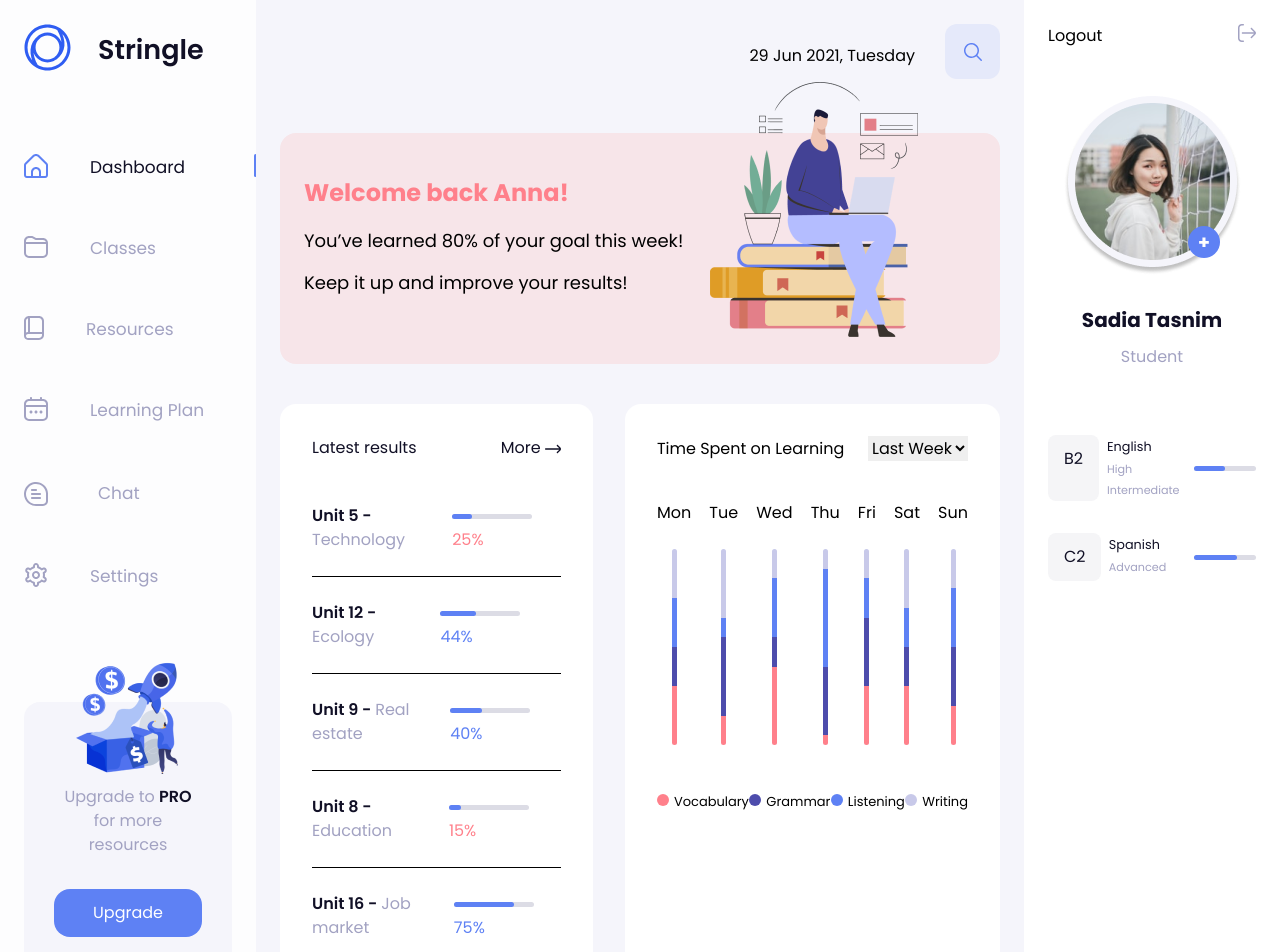
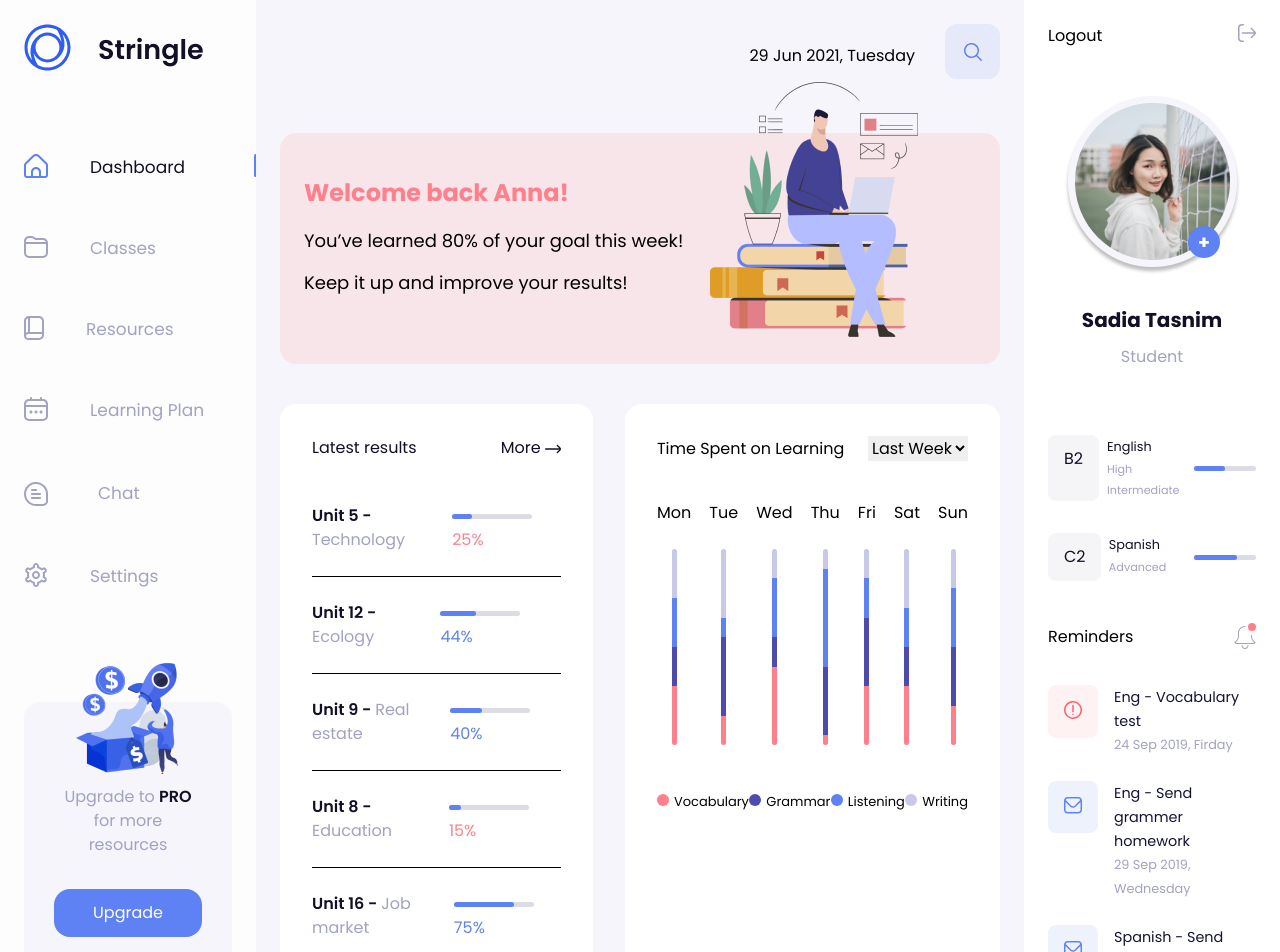
Before and after one commit to mbmaurya/sample-code-angular-frontendone, an Angular app: page / in a window 1280 px wide. Shown: the top 952 px of the page. Built offline with nearby package versions, Linux system fonts and the light colour scheme.

Commit message:
Add section reminder in rightpane component

```diff
--- a/src/app/rightpane/rightpane.component.css
+++ b/src/app/rightpane/rightpane.component.css
@@ -119,3 +119,38 @@
   border-radius: 3px;
   height: 5px;
 }
+
+.reminders .header {
+  display: flex;
+  justify-content: space-between;
+  align-items: center;
+}
+
+.reminders .body .reminder {
+  display: flex;
+  margin-top: 1.5rem;
+  align-items: flex-start;
+}
+
+.reminders .body .reminder .icon {
+  padding: 1rem;
+  border-radius: 0.5rem;
+}
+
+.reminders .body .reminder .reminder-content {
+  padding-left: 1rem;
+}
+
+.reminders .body .reminder .reminder-content .title {
+  font-size: 0.9rem;
+  line-height: 1.5rem;
+  color: #131336;
+  font-weight: 400;
+}
+
+.reminders .body .reminder .reminder-content .date {
+  font-size: 0.8rem;
+  line-height: 1.5rem;
+  font-weight: 400;
+  color: #a2a2c2;
+}
--- a/src/app/rightpane/rightpane.component.html
+++ b/src/app/rightpane/rightpane.component.html
@@ -79,4 +79,102 @@
       </div>
     </div>
   </section>
+
+  <section class="reminders">
+    <div class="header">
+      <p>Reminders</p>
+      <span>
+        <svg
+          width="22"
+          height="26"
+          viewBox="0 0 22 26"
+          fill="none"
+          xmlns="http://www.w3.org/2000/svg"
+        >
+          <path
+            d="M11 26C9.07 26 7.5 24.43 7.5 22.5C7.5 22.224 7.724 22 8 22C8.276 22 8.5 22.224 8.5 22.5C8.5 23.878 9.621 25 11 25C12.379 25 13.5 23.878 13.5 22.5C13.5 22.224 13.724 22 14 22C14.276 22 14.5 22.224 14.5 22.5C14.5 24.43 12.93 26 11 26Z"
+            fill="#A2A2C2"
+          />
+          <path
+            d="M19.5 21H2.5C1.673 21 0.5 20.327 0.5 19.5C0.5 19.061 1.191 18.646 1.524 18.36C1.545 18.342 1.568 18.326 1.591 18.312C3.123 16.982 4 15.064 4 13.04V10C4 6.14 7.141 3 11 3C11.08 3 11.177 3.003 11.257 3.019C11.528 3.072 11.704 3.335 11.651 3.606C11.599 3.877 11.335 4.053 11.063 4C7.691 4 5 6.692 5 10V13.04C5 15.383 3.974 17.599 2.185 19.121C2.169 19.134 2.153 19.147 2.135 19.158C2.049 19.25 2 19.372 2 19.5C2 19.776 2.225 20 2.5 20H19.5C19.775 20 20 19.776 20 19.5C20 19.372 19.951 19.249 19.863 19.157C19.846 19.146 19.831 19.134 19.815 19.121C18.026 17.599 17 15.383 17 13.04V11.97C17 11.694 17.224 11.47 17.5 11.47C17.776 11.47 18 11.694 18 11.97V13.04C18 15.066 18.878 16.984 20.411 18.314C20.434 18.328 20.456 18.343 20.475 18.36C20.809 18.646 21.5 19.061 21.5 19.5C21.5 20.327 20.327 21 19.5 21Z"
+            fill="#A2A2C2"
+          />
+          <circle cx="18" cy="4" r="4" fill="#FF808B" />
+        </svg>
+      </span>
+    </div>
+
+    <div class="body">
+      <div class="reminder">
+        <span class="icon" style="background-color: #fef2f3">
+          <svg
+            width="18"
+            height="18"
+            viewBox="0 0 18 18"
+            fill="none"
+            xmlns="http://www.w3.org/2000/svg"
+          >
+            <path
+              d="M9 0C7.21997 0 5.47991 0.527841 3.99987 1.51677C2.51983 2.50571 1.36628 3.91131 0.685088 5.55585C0.00389957 7.20038 -0.17433 9.00998 0.172936 10.7558C0.520203 12.5016 1.37737 14.1053 2.63604 15.364C3.89471 16.6226 5.49836 17.4798 7.24419 17.8271C8.99002 18.1743 10.7996 17.9961 12.4442 17.3149C14.0887 16.6337 15.4943 15.4802 16.4832 14.0001C17.4722 12.5201 18 10.78 18 9C17.9974 6.61384 17.0484 4.32616 15.3611 2.63889C13.6738 0.951621 11.3862 0.00258081 9 0V0ZM9 16.5C7.51664 16.5 6.06659 16.0601 4.83323 15.236C3.59986 14.4119 2.63856 13.2406 2.07091 11.8701C1.50325 10.4997 1.35473 8.99168 1.64411 7.53682C1.9335 6.08196 2.64781 4.74559 3.6967 3.6967C4.7456 2.6478 6.08197 1.9335 7.53683 1.64411C8.99168 1.35472 10.4997 1.50325 11.8701 2.0709C13.2406 2.63856 14.4119 3.59985 15.236 4.83322C16.0601 6.06659 16.5 7.51664 16.5 9C16.4978 10.9885 15.7069 12.8948 14.3009 14.3009C12.8948 15.7069 10.9885 16.4978 9 16.5Z"
+              fill="#FF606D"
+            />
+            <path
+              d="M9 3.75C8.80109 3.75 8.61032 3.82902 8.46967 3.96967C8.32902 4.11032 8.25 4.30109 8.25 4.5V10.5C8.25 10.6989 8.32902 10.8897 8.46967 11.0303C8.61032 11.171 8.80109 11.25 9 11.25C9.19891 11.25 9.38968 11.171 9.53033 11.0303C9.67098 10.8897 9.75 10.6989 9.75 10.5V4.5C9.75 4.30109 9.67098 4.11032 9.53033 3.96967C9.38968 3.82902 9.19891 3.75 9 3.75Z"
+              fill="#FF606D"
+            />
+            <path
+              d="M9.75 13.5C9.75 13.0858 9.41421 12.75 9 12.75C8.58579 12.75 8.25 13.0858 8.25 13.5C8.25 13.9142 8.58579 14.25 9 14.25C9.41421 14.25 9.75 13.9142 9.75 13.5Z"
+              fill="#FF606D"
+            />
+          </svg>
+        </span>
+        <span class="reminder-content">
+          <div class="title">Eng - Vocabulary test</div>
+          <div class="date">24 Sep 2019, Firday</div>
+        </span>
+      </div>
+
+      <div class="reminder">
+        <span class="icon" style="background-color: #eef2fd">
+          <svg
+            width="18"
+            height="17"
+            viewBox="0 0 18 17"
+            fill="none"
+            xmlns="http://www.w3.org/2000/svg"
+          >
+            <path
+              d="M14.25 0H3.75C2.7558 0.00119089 1.80267 0.396661 1.09966 1.09966C0.396661 1.80267 0.00119089 2.7558 0 3.75L0 12.75C0.00119089 13.7442 0.396661 14.6973 1.09966 15.4003C1.80267 16.1033 2.7558 16.4988 3.75 16.5H14.25C15.2442 16.4988 16.1973 16.1033 16.9003 15.4003C17.6033 14.6973 17.9988 13.7442 18 12.75V3.75C17.9988 2.7558 17.6033 1.80267 16.9003 1.09966C16.1973 0.396661 15.2442 0.00119089 14.25 0ZM3.75 1.5H14.25C14.6991 1.50088 15.1376 1.63614 15.5092 1.88835C15.8808 2.14057 16.1684 2.49821 16.335 2.91525L10.5915 8.6595C10.1688 9.08049 9.59656 9.31685 9 9.31685C8.40344 9.31685 7.83118 9.08049 7.4085 8.6595L1.665 2.91525C1.83161 2.49821 2.11921 2.14057 2.49079 1.88835C2.86236 1.63614 3.30091 1.50088 3.75 1.5ZM14.25 15H3.75C3.15326 15 2.58097 14.7629 2.15901 14.341C1.73705 13.919 1.5 13.3467 1.5 12.75V4.875L6.348 9.72C7.05197 10.4222 8.00569 10.8165 9 10.8165C9.99431 10.8165 10.948 10.4222 11.652 9.72L16.5 4.875V12.75C16.5 13.3467 16.2629 13.919 15.841 14.341C15.419 14.7629 14.8467 15 14.25 15Z"
+              fill="#6083F4"
+            />
+          </svg>
+        </span>
+        <span class="reminder-content">
+          <div class="title">Eng - Send grammer homework</div>
+          <div class="date">29 Sep 2019, Wednesday</div>
+        </span>
+      </div>
+
+      <div class="reminder">
+        <span class="icon" style="background-color: #eef2fd">
+          <svg
+            width="18"
+            height="17"
+            viewBox="0 0 18 17"
+            fill="none"
+            xmlns="http://www.w3.org/2000/svg"
+          >
+            <path
+              d="M14.25 0H3.75C2.7558 0.00119089 1.80267 0.396661 1.09966 1.09966C0.396661 1.80267 0.00119089 2.7558 0 3.75L0 12.75C0.00119089 13.7442 0.396661 14.6973 1.09966 15.4003C1.80267 16.1033 2.7558 16.4988 3.75 16.5H14.25C15.2442 16.4988 16.1973 16.1033 16.9003 15.4003C17.6033 14.6973 17.9988 13.7442 18 12.75V3.75C17.9988 2.7558 17.6033 1.80267 16.9003 1.09966C16.1973 0.396661 15.2442 0.00119089 14.25 0ZM3.75 1.5H14.25C14.6991 1.50088 15.1376 1.63614 15.5092 1.88835C15.8808 2.14057 16.1684 2.49821 16.335 2.91525L10.5915 8.6595C10.1688 9.08049 9.59656 9.31685 9 9.31685C8.40344 9.31685 7.83118 9.08049 7.4085 8.6595L1.665 2.91525C1.83161 2.49821 2.11921 2.14057 2.49079 1.88835C2.86236 1.63614 3.30091 1.50088 3.75 1.5ZM14.25 15H3.75C3.15326 15 2.58097 14.7629 2.15901 14.341C1.73705 13.919 1.5 13.3467 1.5 12.75V4.875L6.348 9.72C7.05197 10.4222 8.00569 10.8165 9 10.8165C9.99431 10.8165 10.948 10.4222 11.652 9.72L16.5 4.875V12.75C16.5 13.3467 16.2629 13.919 15.841 14.341C15.419 14.7629 14.8467 15 14.25 15Z"
+              fill="#6083F4"
+            />
+          </svg>
+        </span>
+        <span class="reminder-content">
+          <div class="title">Spanish - Send essay</div>
+          <div class="date">05 oct 2019, Monday</div>
+        </span>
+      </div>
+    </div>
+  </section>
 </section>
```
